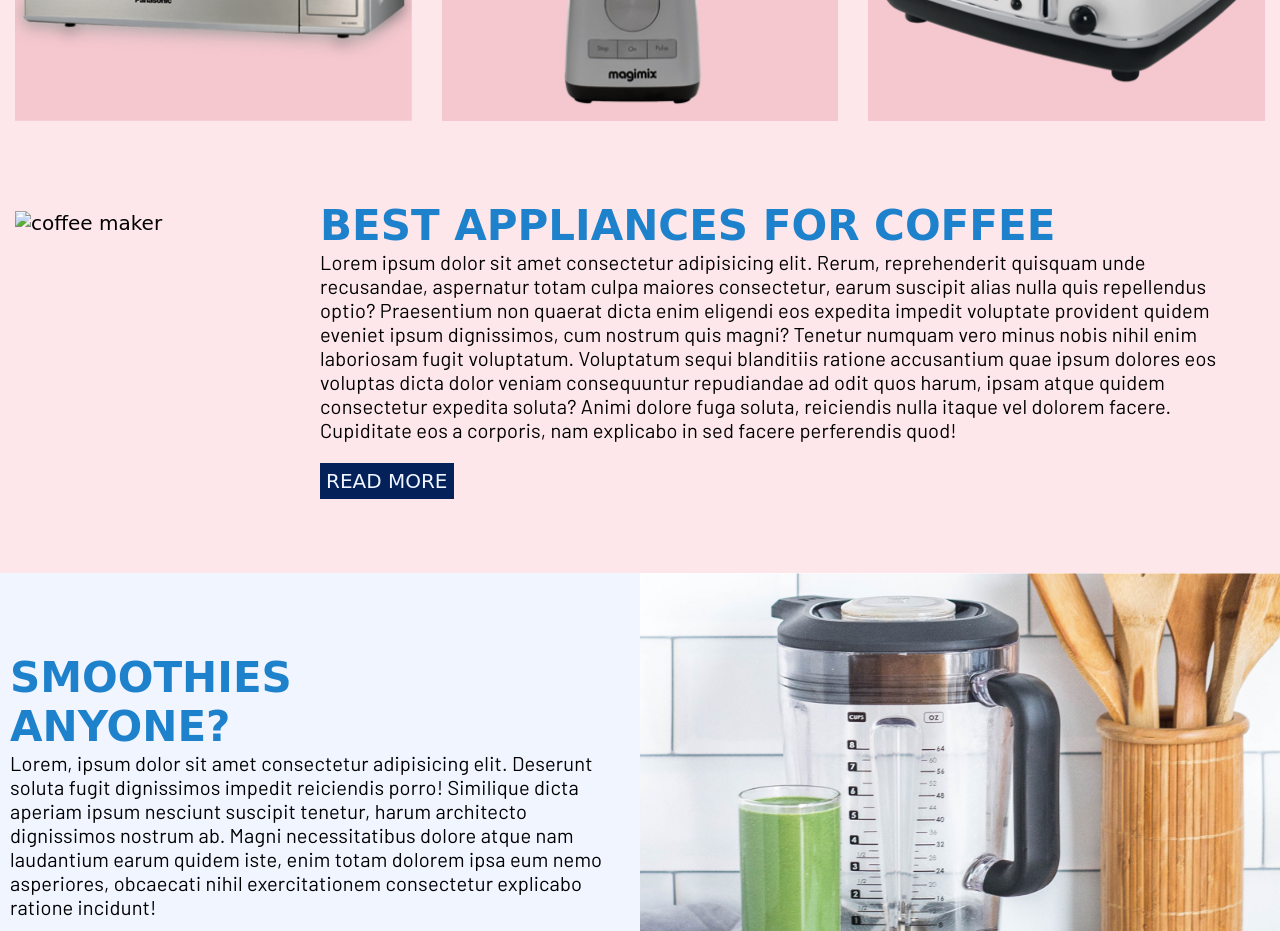
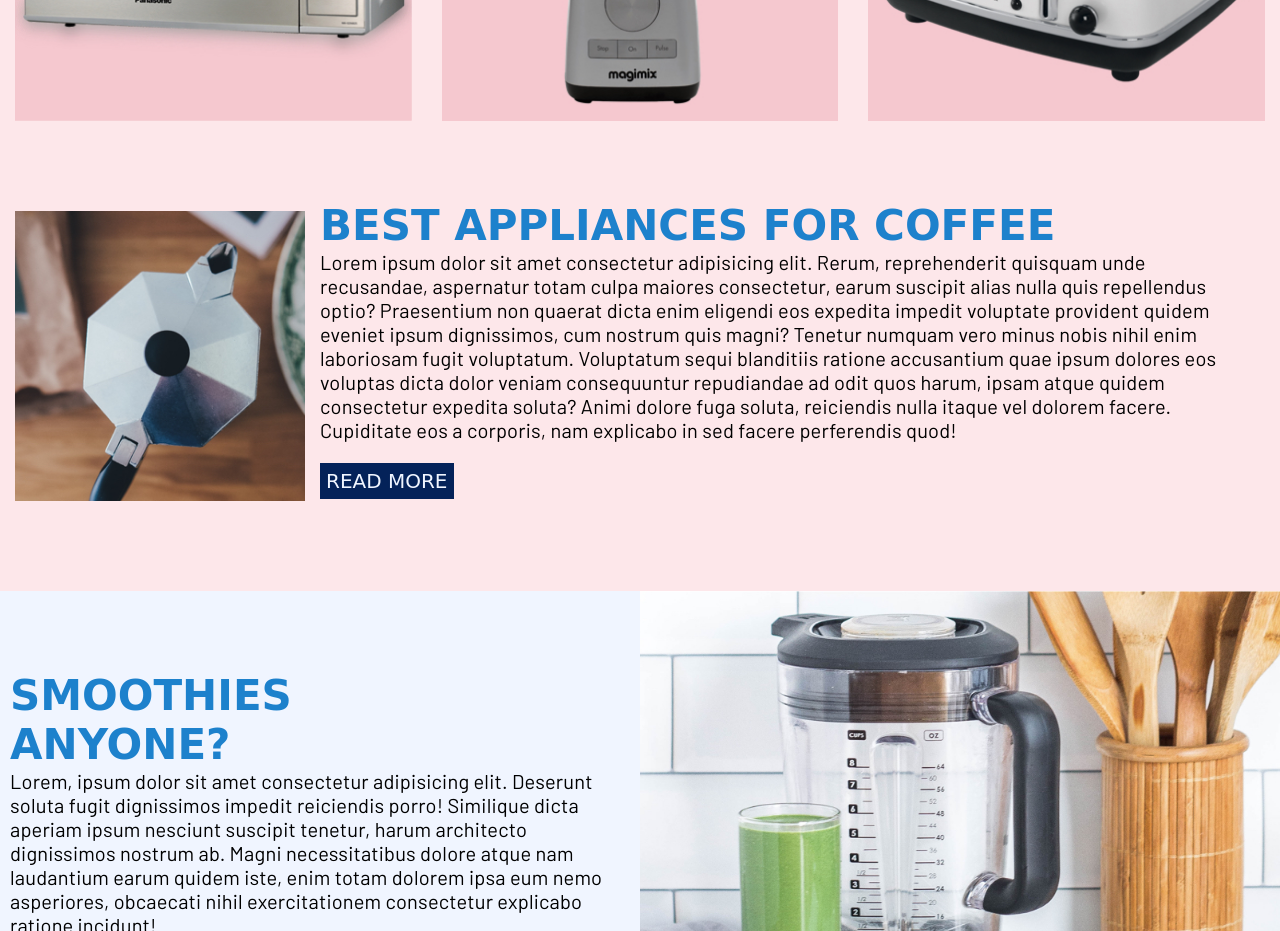
Before and after one commit to ArunavaDe/arunava-de-project-one, a plain HTML site: page index.html in a window 1280 px wide. Shown: the part 1280-2211 px from the top of the page. Drawn offline with Linux system fonts and the light colour scheme; a web font is replaced by a local one.

Commit message:
Modified one more file path to image

```diff
--- a/index.html
+++ b/index.html
@@ -74,7 +74,7 @@
         <section class="coffee-appliances"> <!-- section on coffee appliances start here -->
             <div class="wrapper clearfix">
 
-                <img src="../Electric-select/assets/square-photo.jpg" alt="coffee maker">
+                <img src="./assets/square-photo.jpg" alt="coffee maker">
 
                 <div class="coffee-content">
                     <h2>best appliances <span>for coffee</span></h2>
```
